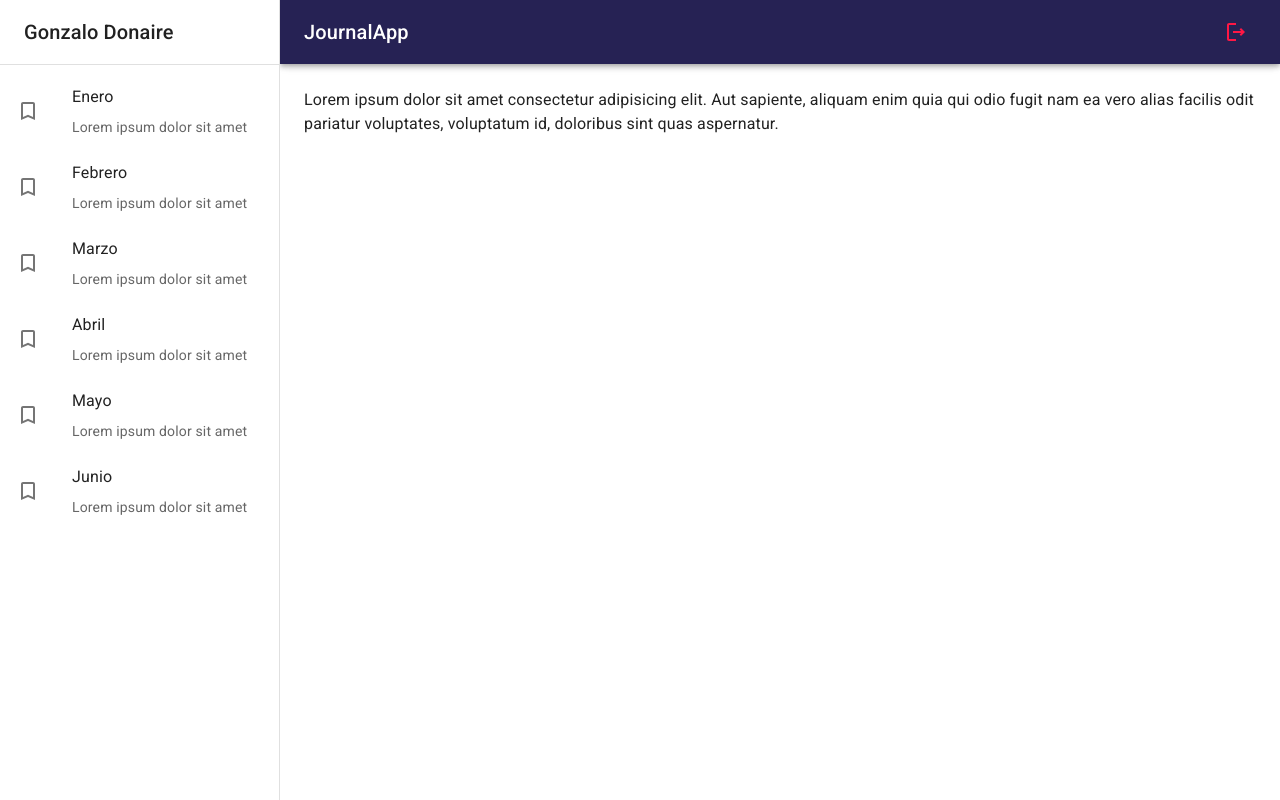
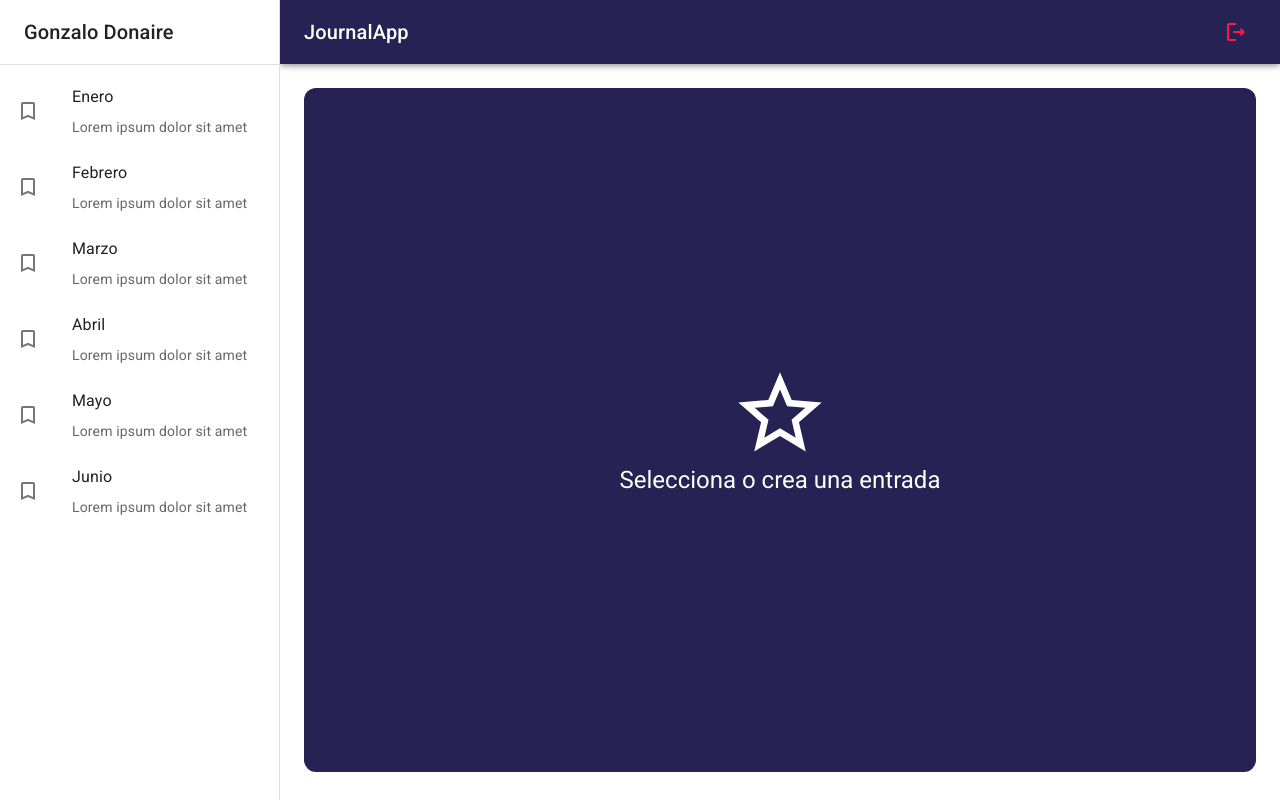
Before and after one commit to Leeiazz/journal-webapp, a React (Vite) app: page / in a window 1280 px wide. Built offline with nearby package versions, Linux system fonts and the light colour scheme.

Commit message:
NothingSelectedView created

```diff
--- a/src/journal/pages/JournalPage.tsx
+++ b/src/journal/pages/JournalPage.tsx
@@ -1,15 +1,11 @@
-import { Typography } from '@mui/material';
 import { JournalLayout } from '../layout/JournalLayout';
+import { NothingSelectedView } from '../views/NothingSelectedView';
 
 export const JournalPage = () => {
   return (
     <>
       <JournalLayout>
-        <Typography>
-          Lorem ipsum dolor sit amet consectetur adipisicing elit. Aut sapiente,
-          aliquam enim quia qui odio fugit nam ea vero alias facilis odit
-          pariatur voluptates, voluptatum id, doloribus sint quas aspernatur.
-        </Typography>
+        <NothingSelectedView></NothingSelectedView>
       </JournalLayout>
     </>
   );
--- /dev/null
+++ b/src/journal/views/NothingSelectedView.tsx
@@ -0,0 +1,29 @@
+import { StarOutline } from '@mui/icons-material';
+import { Grid2, Typography } from '@mui/material';
+
+export const NothingSelectedView = () => {
+  return (
+    <Grid2
+      container
+      spacing={0}
+      sx={{
+        display: 'flex',
+        justifyContent: 'center',
+        flexDirection: 'column',
+        alignItems: 'center',
+        minHeight: 'calc(100vh - 180px)',
+        backgroundColor: 'primary.main',
+        padding: 4,
+        borderRadius: 3,
+      }}
+      size={{ xs: 12 }}
+      width={'100%'}
+      height={'100%'}
+    >
+      <StarOutline style={{ fontSize: 100, color: 'white' }}></StarOutline>
+      <Typography color='white' variant='h5'>
+        Selecciona o crea una entrada
+      </Typography>
+    </Grid2>
+  );
+};
```
